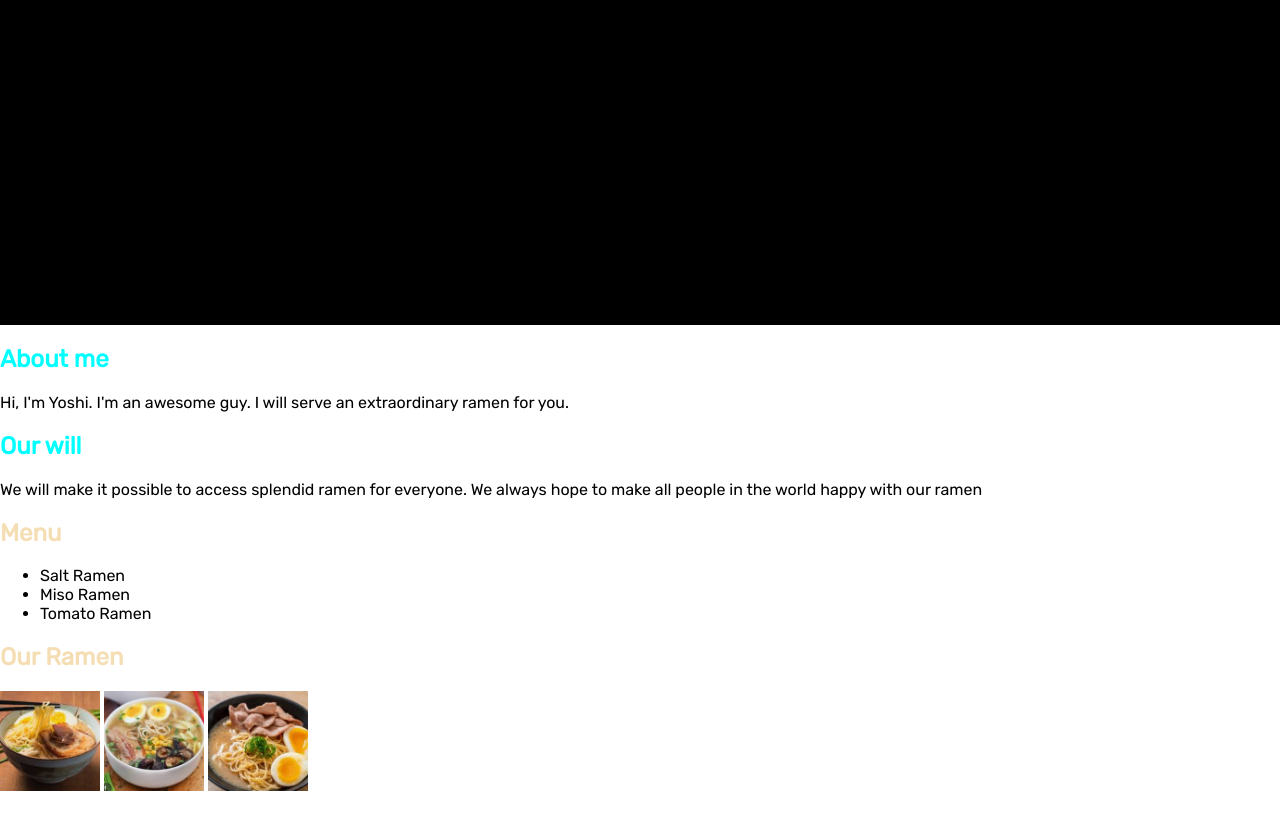
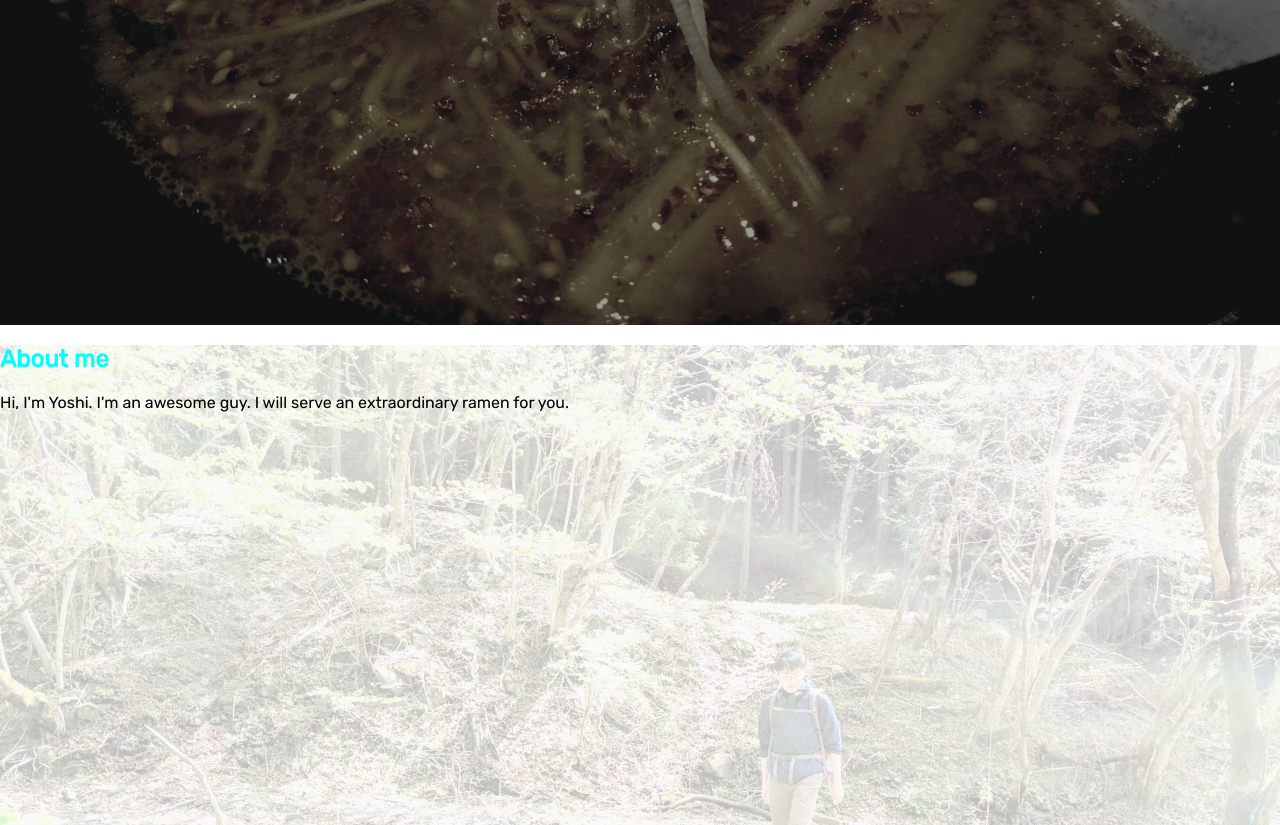
Before and after one commit to Tsuyoshi84/web_lesson, a plain HTML site: page index.html in a window 1280 px wide. Shown: the part 475-1300 px from the top of the page. Before the commit the page ends 1270 px from the top, so only its background shows below. Drawn offline with Linux system fonts and the light colour scheme.

Commit message:
Add backgound iamges

```diff
--- a/index.html
+++ b/index.html
@@ -11,13 +11,13 @@
     </section>
 
     <!-- 2. Introduction Section (About me) -->
-    <section>
+    <section class="sub-section introduction">
       <h2>About me</h2>
       <p>Hi, I'm Yoshi. I'm an awesome guy. I will serve an extraordinary ramen for you.</p>
     </section>
 
-    <!-- 3. Will (Our will) -->
-    <section>
+    <!-- 3. Out Will -->
+    <section class="sub-section">
       <h2>Our will</h2>
       <p>
         We will make it possible to access splendid ramen for everyone. We always hope to make all people in the world happy with our ramen
@@ -25,7 +25,7 @@
     </section>
 
     <!-- 4. Our Ramen -->
-    <section>
+    <section class="sub-section">
       <h2 class="ramen-menu">Menu</h2>
       <ul>
         <li>Salt Ramen</li>
--- a/main.css
+++ b/main.css
@@ -28,4 +28,17 @@ img {
   display: flex;
   align-items: center;
   justify-content: center;
+  background-image: url('./images/background_1.jpg');
+  background-size: cover;
+  background-position: center;
 }
+
+.sub-section {
+  height: 100vh;
+}
+
+.introduction {
+  background-image: url('./images/background_2.jpg');
+  background-size: cover;
+  background-position: center;
+}
```
